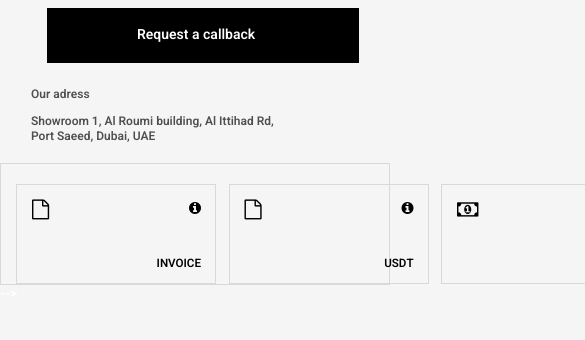
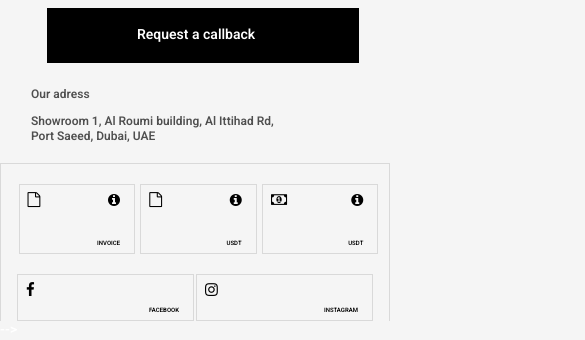
Before and after one commit to aizikos/auto_traid, a plain HTML site: page index.html in a window 390 px wide. Shown: the part 7778-8118 px from the top of the page, 585 px wide, since content can reach past the window. Before the commit the page ends 8082 px from the top, so only its background shows below. Drawn offline with Linux system fonts and the light colour scheme; files whose address does not match are found by name.

Commit message:
completed adaptation

```diff
--- a/css/media.css
+++ b/css/media.css
@@ -243,6 +243,48 @@
 
     .second_footer{
         margin-top: 230px;
+        border-bottom:none;
+    }
+
+    .footer_second_inner{
+        display: block;
+    }
+
+    .footer_block_left{
+        justify-content: space-around;
+        width: 365px;
+    }
+
+    .mini_card{
+        width: 116.44px;
+        height: 70px;
+        padding: 6px 10px 0px 8px;
+    }
+
+    .informartions::before{
+        font-size: 15px;
+    }
+
+    .mini_card h5{
+        font-size: 6px;
+    }
+
+    .inform::after{
+        top: 6px;
+    }
+
+    .footer_block_right{
+        justify-content: space-around;
+        margin-left: 0;
+    }
+
+    .min-card{
+        width: 177px;
+        height: 47px;
+    }
+
+    .footer_block_right .min-card{
+        margin-left: 0;
     }
 
 }
--- a/index.html
+++ b/index.html
@@ -462,7 +462,7 @@
                     </div>
                     <div class="second_footer_right">
                         <div class="footer_block_right">
-                            <div class="mini_card">
+                            <div class="mini_card min-card">
                                 <div class="informartions faceBook"></div>
                                 <h5>FACEBOOK</h5>
                             </div>
```
